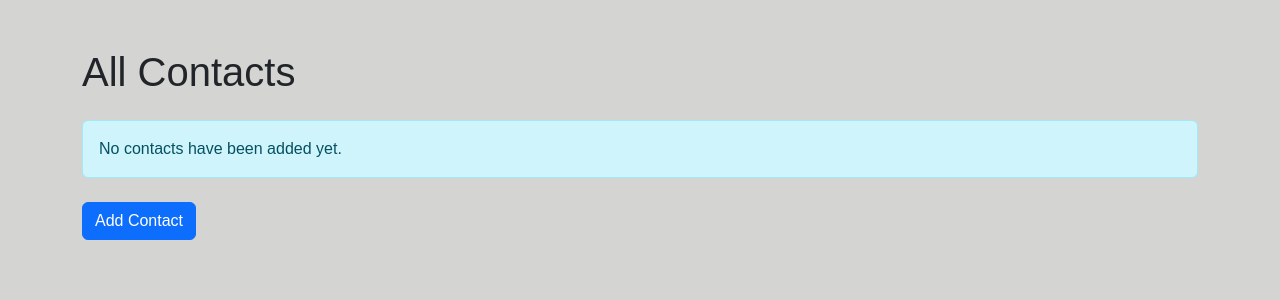
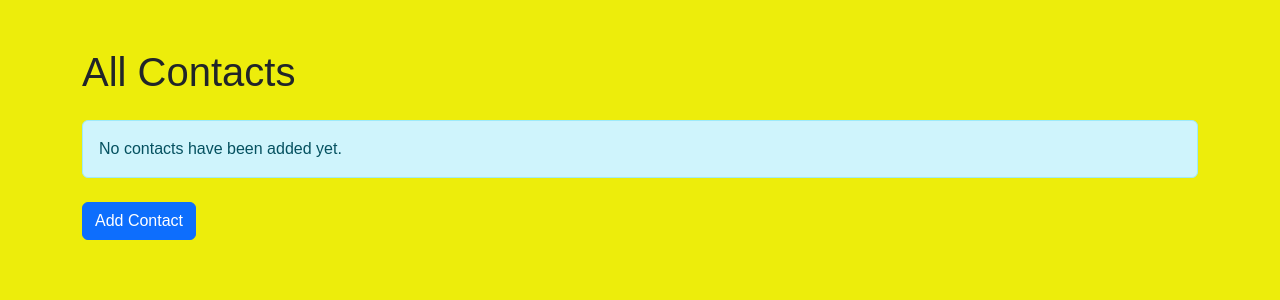
Before and after one commit to meghalrag/django-form-app, a Django app: page / in a window 1280 px wide. Shown: the top 300 px of the page. Run offline with Django 5.2, Linux system fonts and the light colour scheme; data that the repository does not hold is empty.

Commit message:
pipeline updated

```diff
--- a/static/css/style.css
+++ b/static/css/style.css
@@ -1,4 +1,4 @@
 body {
-    background-color: #d4d4d2;
+    background-color: #eded0b;
     font-family: Arial, sans-serif;
 }
```
Also changed, not shown: .github/workflows/ec2-pipeline.yml.
